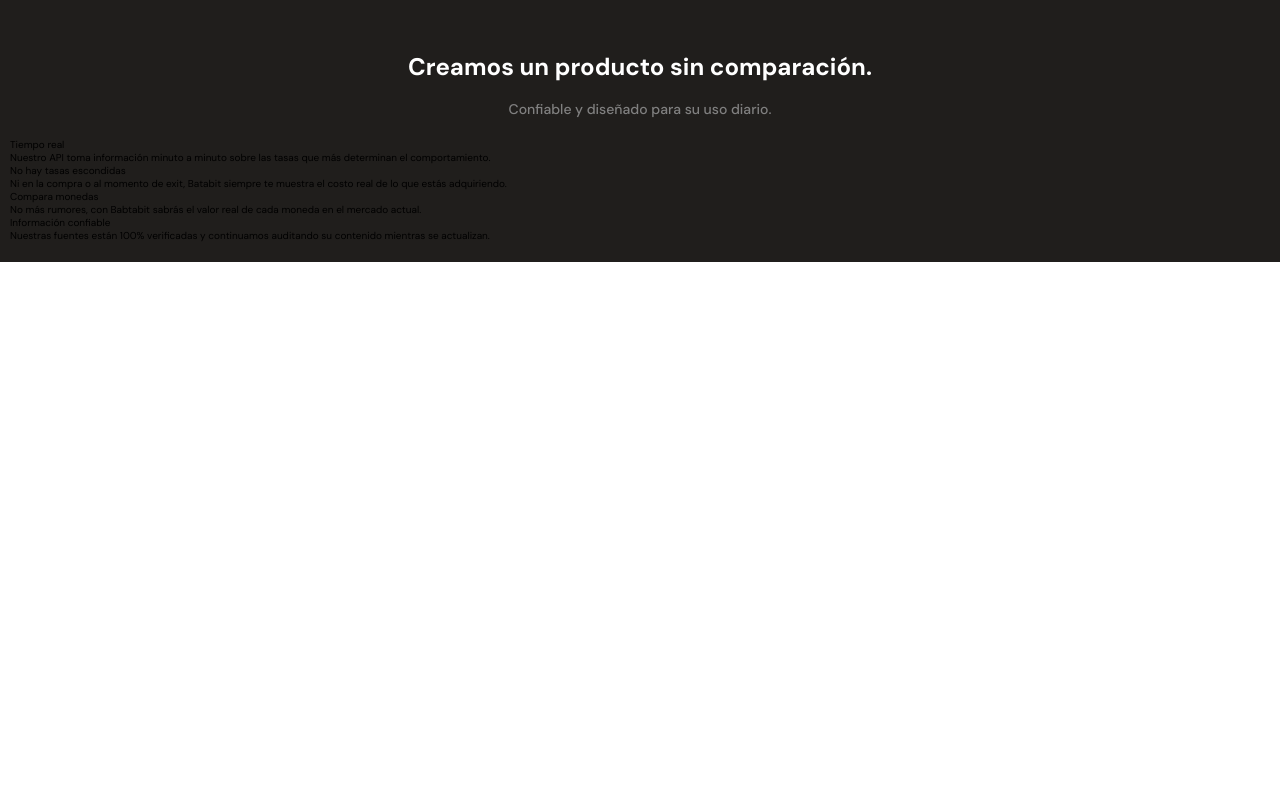
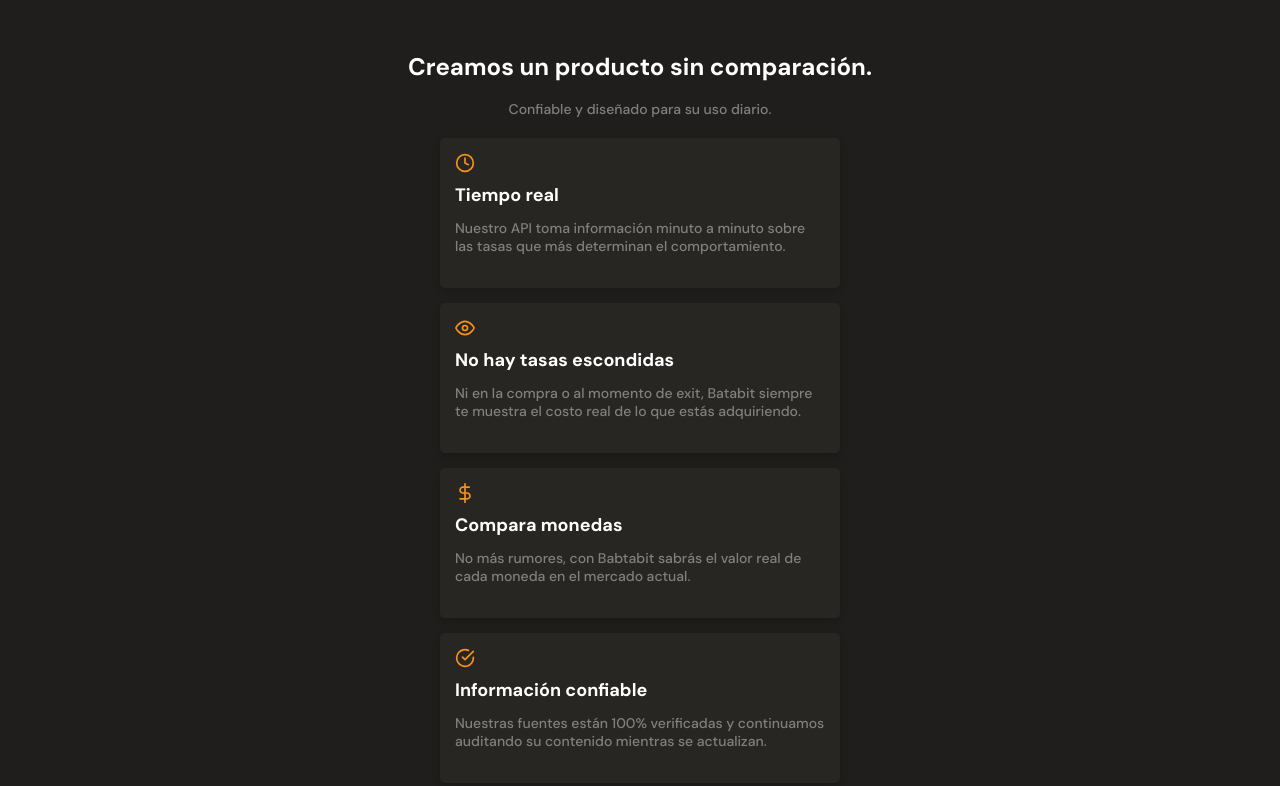
Before and after one commit to emlez/Batata-Bit, a plain HTML site: page index.html in a window 1280 px wide. Shown: the part 1532-2318 px from the top of the page. Before the commit the page ends 1794 px from the top, so only its background shows below. Drawn offline with Linux system fonts and the light colour scheme.

Commit message:
CSS styles for Benefits cards.

```diff
--- a/index.html
+++ b/index.html
@@ -100,7 +100,7 @@
         </div>
         <section class="product__cards-container">
           <article class="product__card-detail">
-            <span class="clock"></span>
+            <span class="card-icon clock"></span>
             <p class="product__card-title">Tiempo real</p>
             <p class="product__card-body">
               Nuestro API toma información minuto a minuto sobre las tasas que
@@ -108,7 +108,7 @@
             </p>
           </article>
           <article class="product__card-detail">
-            <span class="eye"></span>
+            <span class="card-icon eye"></span>
             <p class="product__card-title">No hay tasas escondidas</p>
             <p class="product__card-body">
               Ni en la compra o al momento de exit, Batabit siempre te muestra
@@ -116,7 +116,7 @@
             </p>
           </article>
           <article class="product__card-detail">
-            <span class="money"></span>
+            <span class="card-icon money"></span>
             <p class="product__card-title">Compara monedas</p>
             <p class="product__card-body">
               No más rumores, con Babtabit sabrás el valor real de cada moneda
@@ -124,7 +124,7 @@
             </p>
           </article>
           <article class="product__card-detail">
-            <span class="check"></span>
+            <span class="card-icon check"></span>
             <p class="product__card-title">Información confiable</p>
             <p class="product__card-body">
               Nuestras fuentes están 100% verificadas y continuamos auditando su
--- a/styles.css
+++ b/styles.css
@@ -272,3 +272,48 @@ main {
   line-height: 1.8rem;
   color: #808080;
 }
+.product__card-detail {
+  width: 90%;
+  min-width: 288px;
+  max-width: 400px;
+  height: 150px;
+  margin: 15px auto;
+  padding: 15px;
+  background-color: var(--black);
+  border-radius: 5px;
+  box-shadow: 0 4px 8px rgba(0, 0, 0, 0.16);
+}
+.product__card-detail .card-icon {
+  display: inline-block;
+  width: 20px;
+  height: 20px;
+  margin-bottom: 10px;
+  background-position: center;
+  background-size: cover;
+  background-repeat: no-repeat;
+}
+.clock {
+  background-image: url("./assets/icons/clock.svg");
+}
+.eye {
+  background-image: url("./assets/icons/eye.svg");
+}
+.money {
+  background-image: url("./assets/icons/dollar-sign.svg");
+}
+.check {
+  background-image: url("./assets/icons/check-circle.svg");
+}
+.product__card-title {
+  margin-bottom: 15px;
+  font-size: 1.8rem;
+  font-weight: 700;
+  line-height: 1.8rem;
+  color: var(--just-white);
+}
+.product__card-body {
+  font-size: 1.4rem;
+  font-weight: 500;
+  line-height: 1.8rem;
+  color: #808080;
+}
```
